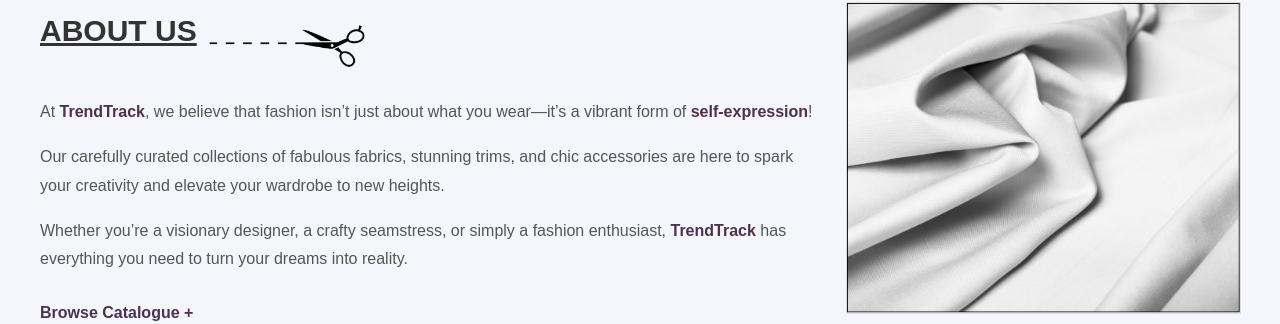
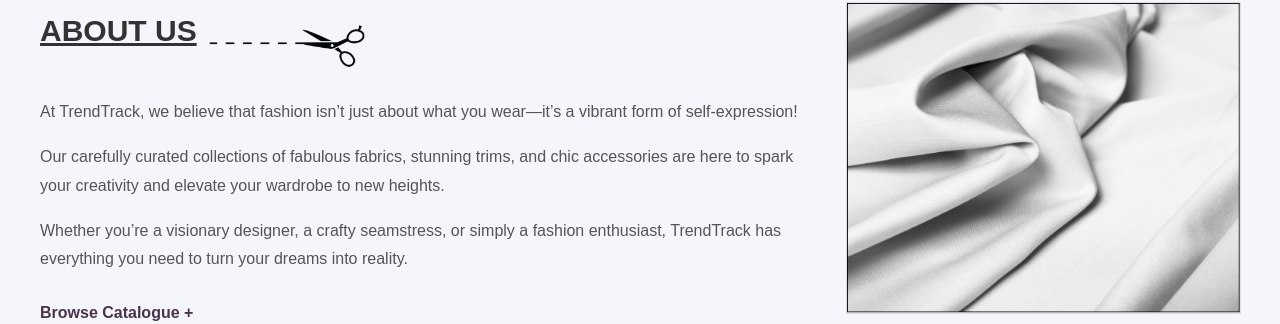
Before and after one commit to ivetkalchev/TrendTrack, a React (Vite) app: page / in a window 1280 px wide. Shown: the part 883-1207 px from the top of the page. Built offline with nearby package versions, Linux system fonts and the light colour scheme.

Commit message:
fixed about us part

```diff
--- a/src/components/Footer.css
+++ b/src/components/Footer.css
@@ -1,5 +1,5 @@
 .footer {
-  background-color: #f8f9fa;
+  background-color: #F5F6FC;
   padding: 40px 30px;
   display: flex;
   justify-content: center;
--- a/src/pages/HomePage.css
+++ b/src/pages/HomePage.css
@@ -156,7 +156,7 @@ html {
 }
 
 .browse-button:hover {
-  color: #4A334C;
+  color: #3e1c42;
   transform: scale(1.05);
 }
 
--- a/src/pages/homepage.jsx
+++ b/src/pages/homepage.jsx
@@ -22,15 +22,15 @@ const HomePage = () => {
         <div className="about-content">
           <div className="about-text">
             <p>
-              At <strong>TrendTrack</strong>, we believe that fashion isn’t just about what you wear—it’s a vibrant form of
-              <strong> self-expression</strong>!
+              At TrendTrack, we believe that fashion isn’t just about what you wear—it’s a vibrant form of
+              self-expression!
             </p>
             <p>
               Our carefully curated collections of fabulous fabrics, stunning trims, and chic accessories are here to spark your creativity
               and elevate your wardrobe to new heights.
             </p>
             <p>
-              Whether you’re a visionary designer, a crafty seamstress, or simply a fashion enthusiast, <strong>TrendTrack </strong>
+              Whether you’re a visionary designer, a crafty seamstress, or simply a fashion enthusiast, TrendTrack
               has everything you need to turn your dreams into reality.
             </p>
             <a href="/catalogue" className="browse-button">Browse Catalogue +</a>
```
